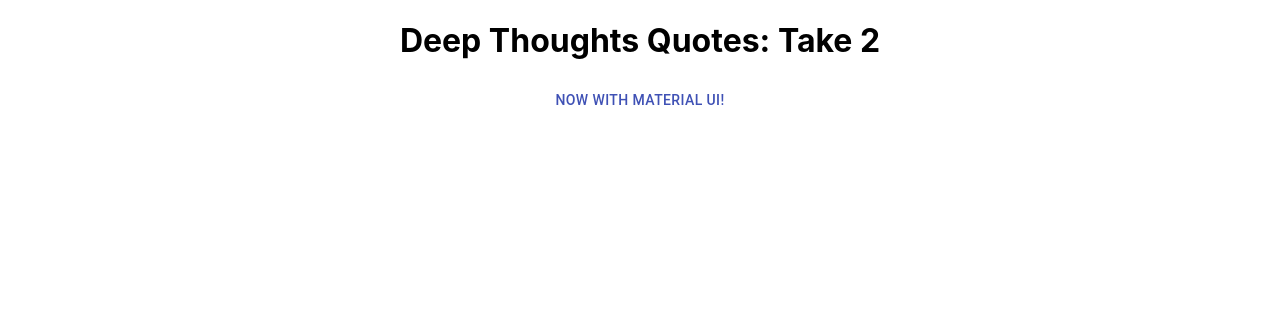
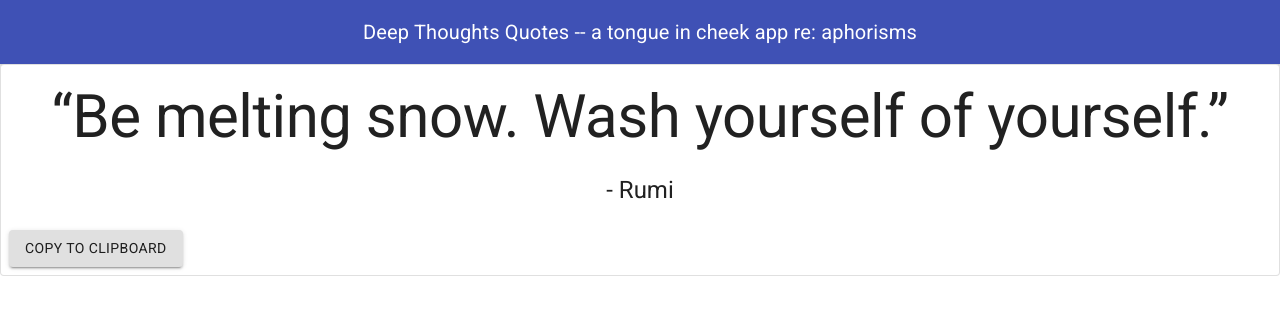
Before and after one commit to MichaelBurak/deep-thoughts-refactor, a React (Create React App) app: page / in a window 1280 px wide. Shown: the top 314 px of the page. Built offline with nearby package versions, Linux system fonts and the light colour scheme.

Commit message:
material elements and filler text for app bar and quote

```diff
--- a/package.json
+++ b/package.json
@@ -4,9 +4,11 @@
   "private": true,
   "dependencies": {
     "@material-ui/core": "^4.11.2",
+    "@material-ui/icons": "^4.11.2",
     "@testing-library/jest-dom": "^5.11.6",
     "@testing-library/react": "^11.2.2",
     "@testing-library/user-event": "^12.5.0",
+    "fontsource-roboto": "^3.1.5",
     "react": "^17.0.1",
     "react-dom": "^17.0.1",
     "react-scripts": "4.0.1",
--- a/src/App.js
+++ b/src/App.js
@@ -1,11 +1,13 @@
 import './App.css';
-import { Button } from '@material-ui/core';
+import 'fontsource-roboto';
+import QuoteAppBar from './components/QuoteAppBar';
+import DisplayedQuote from './components/DisplayedQuote';
 
 function App() {
   return (
     <div className="App">
-      <h1> Deep Thoughts Quotes: Take 2 </h1>
-  <Button color="primary">Now with Material UI!</Button>
+      <QuoteAppBar/>
+      <DisplayedQuote/>
     </div>
   )
 }
--- /dev/null
+++ b/src/components/DisplayedQuote.js
@@ -0,0 +1,35 @@
+import React from 'react';
+import { makeStyles } from '@material-ui/core/styles';
+import Card from '@material-ui/core/Card';
+import CardActions from '@material-ui/core/CardActions';
+import CardContent from '@material-ui/core/CardContent';
+import Button from '@material-ui/core/Button';
+import Typography from '@material-ui/core/Typography';
+
+const useStyles = makeStyles({
+  root: {
+    justifyContent: "center"
+  }
+});
+
+export default function DisplayedQuote() {
+  const classes = useStyles();
+
+  return (
+    <Card className={classes.root} variant="outlined">
+      <CardContent>
+        <Typography variant="h2" className={classes.title} gutterBottom>
+            {/* Main Quote Text */}
+        “Be melting snow. Wash yourself of yourself.”
+        </Typography>
+        <Typography variant="h5" component="h2">
+            {/* Author Name */}
+          - Rumi
+        </Typography>
+      </CardContent>
+      <CardActions>
+        <Button variant="contained">Copy To Clipboard</Button>
+      </CardActions>
+    </Card>
+  );
+}
--- /dev/null
+++ b/src/components/QuoteAppBar.js
@@ -0,0 +1,31 @@
+import React from 'react';
+import { makeStyles } from '@material-ui/core/styles';
+import AppBar from '@material-ui/core/AppBar';
+import Toolbar from '@material-ui/core/Toolbar';
+import Typography from '@material-ui/core/Typography';
+
+const useStyles = makeStyles((theme) => ({
+  root: {
+    flexGrow: 1,
+  },
+  title: {
+    flexGrow: 1,
+ justifyContent: "center"
+  },
+}));
+
+export default function QuoteAppBar() {
+  const classes = useStyles();
+
+  return (
+    <div className={classes.root}>
+      <AppBar position="static">
+        <Toolbar>
+          <Typography variant="h6" className={classes.title}>
+            Deep Thoughts Quotes -- a tongue in cheek app re: aphorisms
+          </Typography>
+        </Toolbar>
+      </AppBar>
+    </div>
+  );
+}
```
Also changed, not shown: 1 other file (tests, documents, lock files or other folders).
